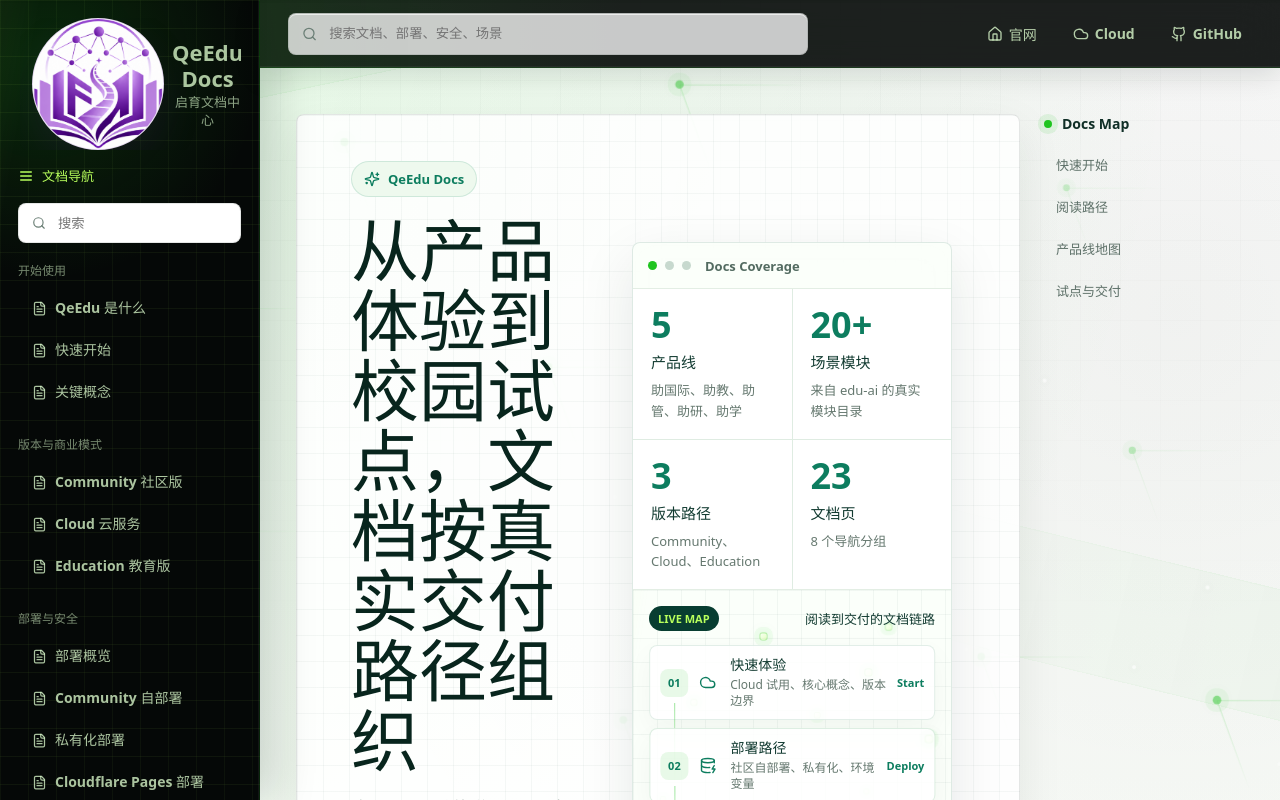
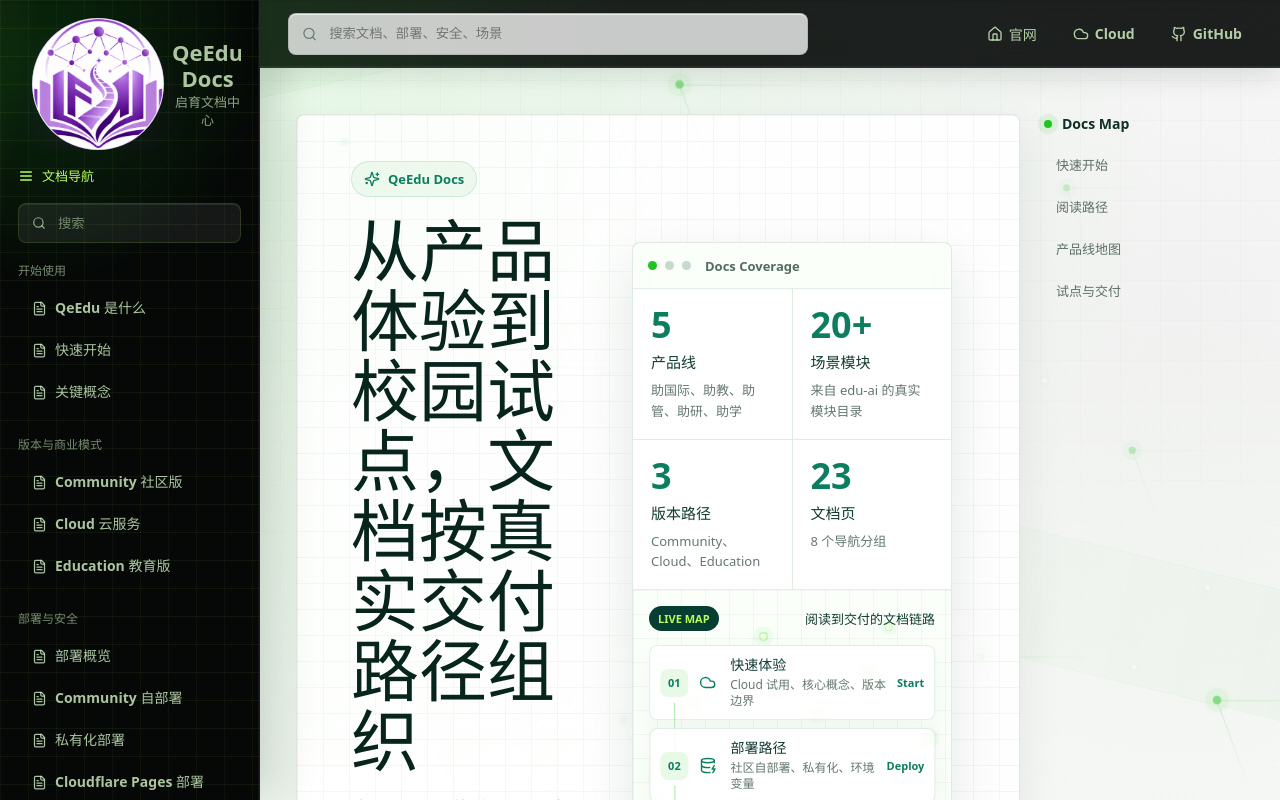
Before and after one commit to turmwerk/qeedu-docs, a React (Vite) app: page / in a window 1280 px wide. Shown: the top 800 px of the page. Built offline with nearby package versions, Linux system fonts and the light colour scheme; a web font is replaced by a local one.

Commit message:
style: align docs sidebar search

```diff
--- a/src/styles.css
+++ b/src/styles.css
@@ -380,6 +380,34 @@
   background: #ffffff;
 }
 
+.sidebar .search-box {
+  color: rgba(223, 255, 208, 0.62);
+}
+
+.sidebar .search-box__input {
+  border-color: rgba(184, 255, 92, 0.14);
+  background: rgba(255, 255, 255, 0.065);
+  box-shadow:
+    inset 0 1px 0 rgba(255, 255, 255, 0.08),
+    0 0 0 1px rgba(31, 196, 31, 0.02);
+}
+
+.sidebar .search-box:focus-within .search-box__input {
+  border-color: rgba(184, 255, 92, 0.42);
+  background: rgba(255, 255, 255, 0.09);
+  box-shadow:
+    inset 0 1px 0 rgba(255, 255, 255, 0.1),
+    0 0 0 4px rgba(31, 196, 31, 0.1);
+}
+
+.sidebar .search-box input {
+  color: #f7fff2;
+}
+
+.sidebar .search-box input::placeholder {
+  color: rgba(223, 255, 208, 0.46);
+}
+
 .search-results {
   position: absolute;
   top: calc(100% + 8px);
@@ -403,6 +431,14 @@
   max-height: 360px;
   margin-top: 8px;
   box-shadow: 0 16px 44px rgba(5, 43, 31, 0.12);
+}
+
+.sidebar .search-results {
+  border-color: rgba(184, 255, 92, 0.14);
+  background: rgba(5, 8, 7, 0.98);
+  box-shadow:
+    0 16px 44px rgba(0, 0, 0, 0.34),
+    inset 0 0 0 1px rgba(255, 255, 255, 0.04);
 }
 
 .search-results__meta {
@@ -420,6 +456,14 @@
   font-size: 13px;
 }
 
+.sidebar .search-results__meta {
+  color: rgba(223, 255, 208, 0.55);
+}
+
+.sidebar .search-results__meta strong {
+  color: #b8ff5c;
+}
+
 .search-results__meta span {
   overflow: hidden;
   text-overflow: ellipsis;
@@ -437,6 +481,14 @@
   color: #40574e;
   text-align: left;
   box-shadow: none;
+}
+
+.sidebar .search-results .search-result {
+  border-color: rgba(184, 255, 92, 0.12);
+  background:
+    linear-gradient(135deg, rgba(31, 196, 31, 0.08), transparent 46%),
+    rgba(255, 255, 255, 0.055);
+  color: rgba(223, 255, 208, 0.72);
 }
 
 .search-results .search-result:hover,
@@ -446,6 +498,12 @@
   background: #f2faf1;
   color: #40574e;
   transform: none;
+}
+
+.sidebar .search-results .search-result:hover {
+  border-color: rgba(184, 255, 92, 0.26);
+  background: rgba(31, 196, 31, 0.1);
+  color: rgba(223, 255, 208, 0.84);
 }
 
 .search-result span {
@@ -466,6 +524,15 @@
   line-height: 1.35;
 }
 
+.sidebar .search-result span {
+  background: rgba(31, 196, 31, 0.14);
+  color: #b8ff5c;
+}
+
+.sidebar .search-result strong {
+  color: #f7fff2;
+}
+
 .search-result p,
 .search-empty p {
   margin: 8px 0 0;
@@ -474,11 +541,21 @@
   line-height: 1.58;
 }
 
+.sidebar .search-result p,
+.sidebar .search-empty p {
+  color: rgba(223, 255, 208, 0.62);
+}
+
 .search-empty {
   padding: 14px;
   border: 1px dashed rgba(13, 125, 95, 0.22);
   border-radius: 8px;
   background: #fbfffa;
+}
+
+.sidebar .search-empty {
+  border-color: rgba(184, 255, 92, 0.22);
+  background: rgba(255, 255, 255, 0.055);
 }
 
 .top-links {
```
